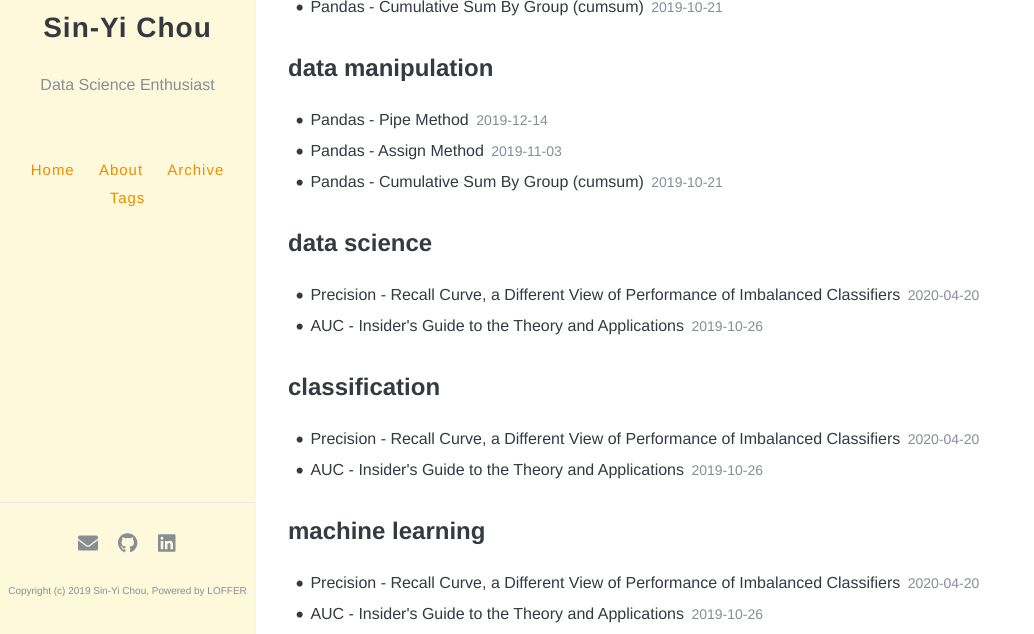
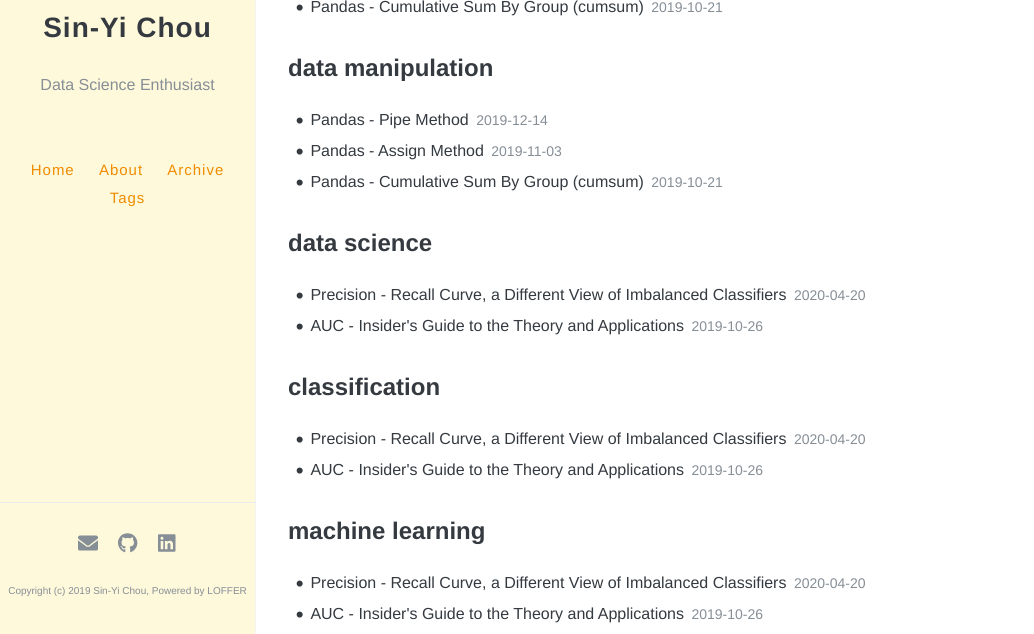
Before and after one commit to sinyi-chou/backup, a Jekyll site: the page built from tags/index.html, in a window 1280 px wide and 928 px high, cut to the strip 294-928 px from the top of the window. Shown: the whole strip, without its empty margins (0-1034 px from the left). Built offline with Jekyll 4.4.1, drawn with Linux system fonts in a browser that asks for light colours; nearby versions of some CDN libraries; comment, search, counter and statistics services are not loaded.

Commit message:
Update post

```diff
--- a/_posts/2020-04-20-classification-pr-curve.md
+++ b/_posts/2020-04-20-classification-pr-curve.md
@@ -1,6 +1,6 @@
 ---
 layout: post
-title: Precision - Recall Curve, a Different View of Performance of Imbalanced Classifiers
+title: Precision - Recall Curve, a Different View of Imbalanced Classifiers
 date: 2020-04-20
 Author: Sin-Yi Chou
 tags: [data science, classification, machine learning]
@@ -76,8 +76,9 @@ As shown in the ROC curves, the curves of example A are different from the ones
 
 
 <center>
-
 Table: AUC of positive rate vs. examples
+</center>
+<center>
 
 | AUC           | 0.5 | 0.1  | 0.01 |
 |---------------|------|-----|-----|
@@ -89,8 +90,10 @@ Table: AUC of positive rate vs. examples
 ![][PR_auc_compare_plot]
 
 <center>
+Table: PR AUC of positive rate vs. examples
+</center>
 
-Table: PR AUC of positive rate vs. examples
+<center>
 
 | PR AUC        | 0.5  | 0.1  | 0.01 |
 |---------------|------|------|------|
```
